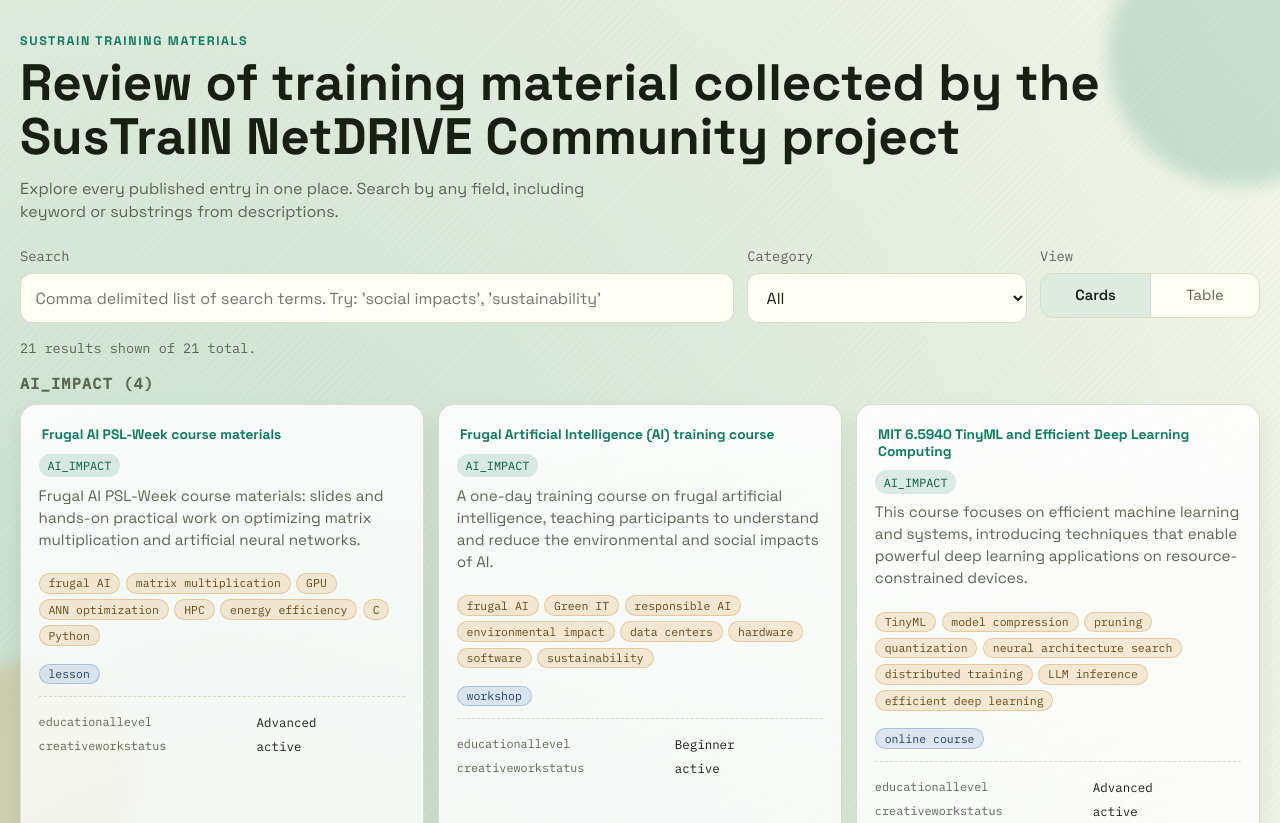
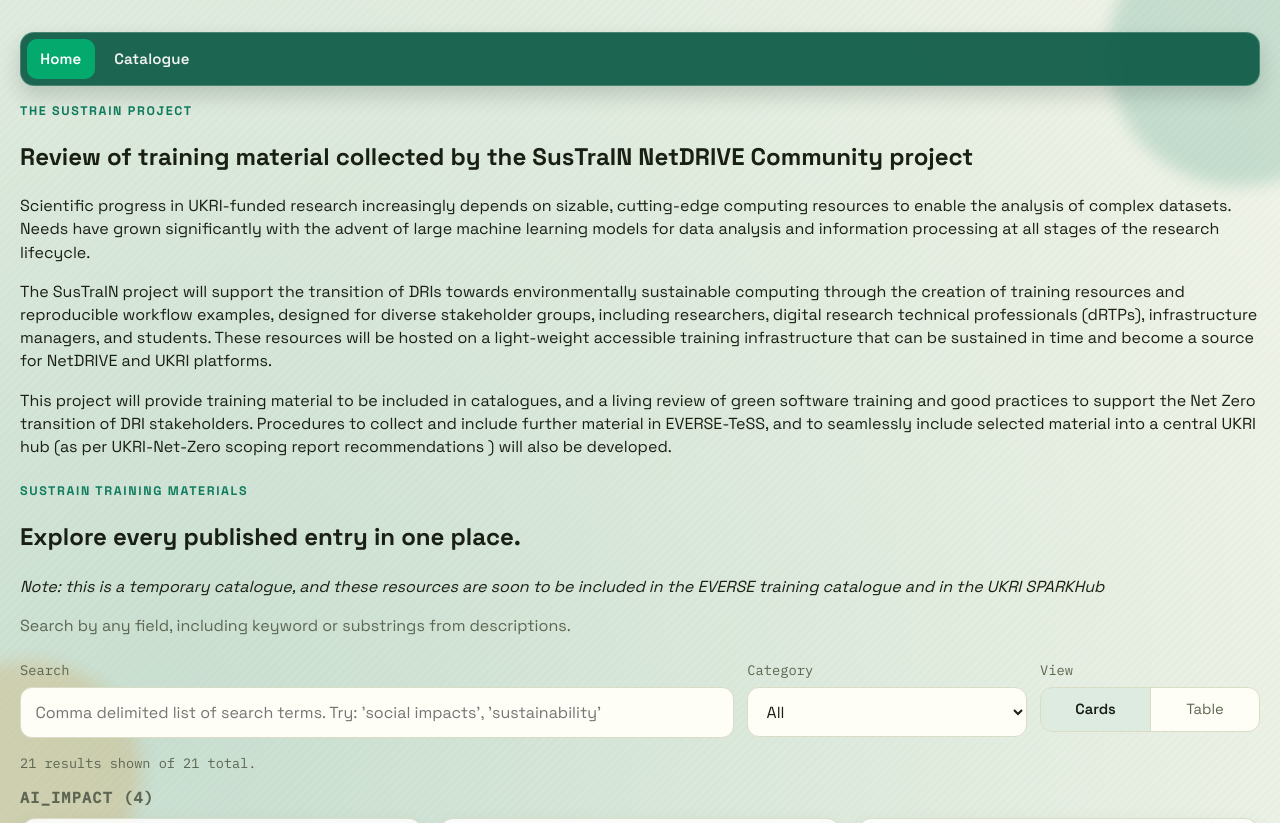
Before and after one commit to UofM-Green-Compute/SusTraIN-training-material-review, a website with bundled scripts: page page_rendering_code/index.html in a window 1280 px wide. Shown: the top 823 px of the page. Built offline with nearby package versions, Linux system fonts and the light colour scheme.

Commit message:
Added a nav bar with home and catalogue sections

```diff
--- a/page_rendering_code/app.js
+++ b/page_rendering_code/app.js
@@ -68,10 +68,80 @@
 const searchInput = document.getElementById("searchInput");
 const categorySelect = document.getElementById("categorySelect");
 const viewButtons = Array.from(document.querySelectorAll(".view-option"));
+const topNavLinks = Array.from(document.querySelectorAll(".topnav-link[data-target]"));
 const resultsMeta = document.getElementById("resultsMeta");
 const resultsEl = document.getElementById("results");
 const template = document.getElementById("resultTemplate");
 let activeDataTable = null;
+
+function setActiveTopNavLink(targetId) {
+  for (const link of topNavLinks) {
+    const isActive = link.dataset.target === targetId;
+    link.classList.toggle("is-active", isActive);
+    if (isActive) {
+      link.setAttribute("aria-current", "page");
+    } else {
+      link.removeAttribute("aria-current");
+    }
+  }
+}
+
+function wireTopNav() {
+  if (!topNavLinks.length) {
+    return;
+  }
+
+  const sections = topNavLinks
+    .map((link) => ({
+      id: link.dataset.target,
+      element: document.getElementById(link.dataset.target),
+    }))
+    .filter((entry) => entry.id && entry.element);
+
+  if (!sections.length) {
+    return;
+  }
+
+  for (const link of topNavLinks) {
+    link.addEventListener("click", () => {
+      if (link.dataset.target) {
+        setActiveTopNavLink(link.dataset.target);
+      }
+    });
+  }
+
+  if (typeof window.IntersectionObserver !== "function") {
+    const onScroll = () => {
+      const activeSection = sections.find((section) => section.element.getBoundingClientRect().top >= 0);
+      setActiveTopNavLink(activeSection ? activeSection.id : sections[sections.length - 1].id);
+    };
+
+    window.addEventListener("scroll", onScroll, { passive: true });
+    onScroll();
+    return;
+  }
+
+  const observer = new IntersectionObserver(
+    (entries) => {
+      const visible = entries
+        .filter((entry) => entry.isIntersecting)
+        .sort((a, b) => b.intersectionRatio - a.intersectionRatio);
+
+      if (visible.length) {
+        setActiveTopNavLink(visible[0].target.id);
+      }
+    },
+    {
+      root: null,
+      rootMargin: "-35% 0px -45% 0px",
+      threshold: [0.15, 0.4, 0.7],
+    },
+  );
+
+  for (const section of sections) {
+    observer.observe(section.element);
+  }
+}
 
 function syncViewToggleUI() {
   for (const button of viewButtons) {
@@ -867,6 +937,7 @@
 }
 
 async function init() {
+  wireTopNav();
   wireEvents();
 
   try {
--- a/page_rendering_code/index.html
+++ b/page_rendering_code/index.html
@@ -21,19 +21,45 @@
     <link rel="stylesheet" href="styles.css" />
   </head>
   <body>
+
     <div class="bg-shape bg-shape-a" aria-hidden="true"></div>
     <div class="bg-shape bg-shape-b" aria-hidden="true"></div>
 
-    <header class="hero">
-      <p class="eyebrow">SusTraIN Training Materials</p>
-      <h1>Review of training material collected by the SusTraIN NetDRIVE Community project</h1>
-      <p class="subtitle">
-        Explore every published entry in one place. Search by any field, including
-        keyword or substrings from descriptions.
+    <nav class="topnav" id="topnav" aria-label="Primary navigation">
+      <ul class="topnav-list">
+        <li><a class="topnav-link is-active" href="#home" data-target="home" aria-current="page">Home</a></li>
+        <li><a class="topnav-link" href="#catalogue" data-target="catalogue">Catalogue</a></li>
+      </ul>
+    </nav>
+
+    <header class="hero" id="home">
+      <p class="eyebrow">The SusTraIN Project</p>
+      <h2>Review of training material collected by the SusTraIN NetDRIVE Community project</h2>
+
+      <p>Scientific progress in UKRI-funded research increasingly depends on sizable, cutting-edge computing resources to enable
+        the analysis of complex datasets. Needs have grown significantly with the advent of large machine learning models for
+        data analysis and information processing at all stages of the research lifecycle.
       </p>
+      <p>The SusTraIN project will support the transition of DRIs towards environmentally sustainable computing through the creation of
+        training resources and reproducible workflow examples, designed for diverse stakeholder groups, including researchers,
+        digital research technical professionals (dRTPs), infrastructure managers, and students. These resources will be hosted on a
+        light-weight accessible training infrastructure that can be sustained in time and become a source for NetDRIVE and UKRI platforms.
+      </p>
+      <p>This project will provide training material to be included in catalogues, and a living review of green software training and
+        good practices to support the Net Zero transition of DRI stakeholders. Procedures to collect and include further material in
+        EVERSE-TeSS, and to seamlessly include selected material into a central UKRI hub (as per UKRI-Net-Zero scoping report recommendations )
+        will also be developed.
+      </p>
+
     </header>
 
-    <main class="container">
+    <main class="container" id="catalogue">
+      <p class="eyebrow">SusTraIN Training Materials</p>
+      <h2>Explore every published entry in one place.</h2>
+      <p><i>Note: this is a temporary catalogue, and these resources are soon to be included in the EVERSE training catalogue and in the UKRI SPARKHub</i></p>
+      <p class="subtitle">
+        Search by any field, including keyword or substrings from descriptions.
+      </p>
       <section class="controls" aria-label="Search controls">
         <label class="search-wrap" for="searchInput">
           <span class="search-label">Search</span>
--- a/page_rendering_code/styles.css
+++ b/page_rendering_code/styles.css
@@ -17,6 +17,10 @@
 body {
   margin: 0;
   padding: 0;
+}
+
+html {
+  scroll-behavior: smooth;
 }
 
 body {
@@ -68,6 +72,7 @@
   max-width: 1240px;
   margin: 0 auto 1.5rem;
   animation: rise 500ms ease-out;
+  scroll-margin-top: 5.5rem;
 }
 
 .eyebrow {
@@ -94,6 +99,7 @@
 .container {
   max-width: 1240px;
   margin: 0 auto;
+  scroll-margin-top: 5.5rem;
 }
 
 .controls {
@@ -242,7 +248,7 @@
   border-radius: 999px;
   padding: 0.2rem 0.55rem;
   font-size: 0.74rem;
-  color: #0b5a45;
+  color: rgb(11, 90, 69);
   background: rgba(15, 123, 95, 0.14);
   font-family: "IBM Plex Mono", monospace;
   text-transform: uppercase;
@@ -465,3 +471,71 @@
     grid-template-columns: 1fr;
   }
 }
+
+.topnav {
+  position: sticky;
+  top: 0.7rem;
+  z-index: 30;
+  max-width: 1240px;
+  margin: 0 auto 1rem;
+  background: rgba(11, 90, 69, 0.92);
+  border: 1px solid rgba(255, 255, 255, 0.2);
+  border-radius: 14px;
+  box-shadow: 0 10px 20px rgba(20, 37, 31, 0.18);
+  backdrop-filter: blur(8px);
+}
+
+.topnav-list {
+  list-style: none;
+  display: flex;
+  gap: 0.35rem;
+  margin: 0;
+  padding: 0.35rem;
+}
+
+.topnav-link {
+  display: inline-flex;
+  align-items: center;
+  justify-content: center;
+  color: #f2f2f2;
+  text-decoration: none;
+  border-radius: 10px;
+  padding: 0.58rem 0.85rem;
+  font-size: 0.94rem;
+  font-weight: 600;
+  letter-spacing: 0.01em;
+  transition: background-color 120ms ease, color 120ms ease;
+}
+
+.topnav-link:hover,
+.topnav-link:focus-visible {
+  background: rgba(255, 255, 255, 0.18);
+  color: #ffffff;
+  outline: none;
+}
+
+.topnav-link.is-active {
+  background-color: #04aa6d;
+  color: white;
+}
+
+@media (max-width: 740px) {
+  .topnav {
+    top: 0.5rem;
+    margin-bottom: 0.9rem;
+  }
+
+  .topnav-list {
+    width: 100%;
+  }
+
+  .topnav-list li {
+    flex: 1 1 50%;
+  }
+
+  .topnav-link {
+    width: 100%;
+    font-size: 0.9rem;
+    padding: 0.52rem 0.7rem;
+  }
+}
```
